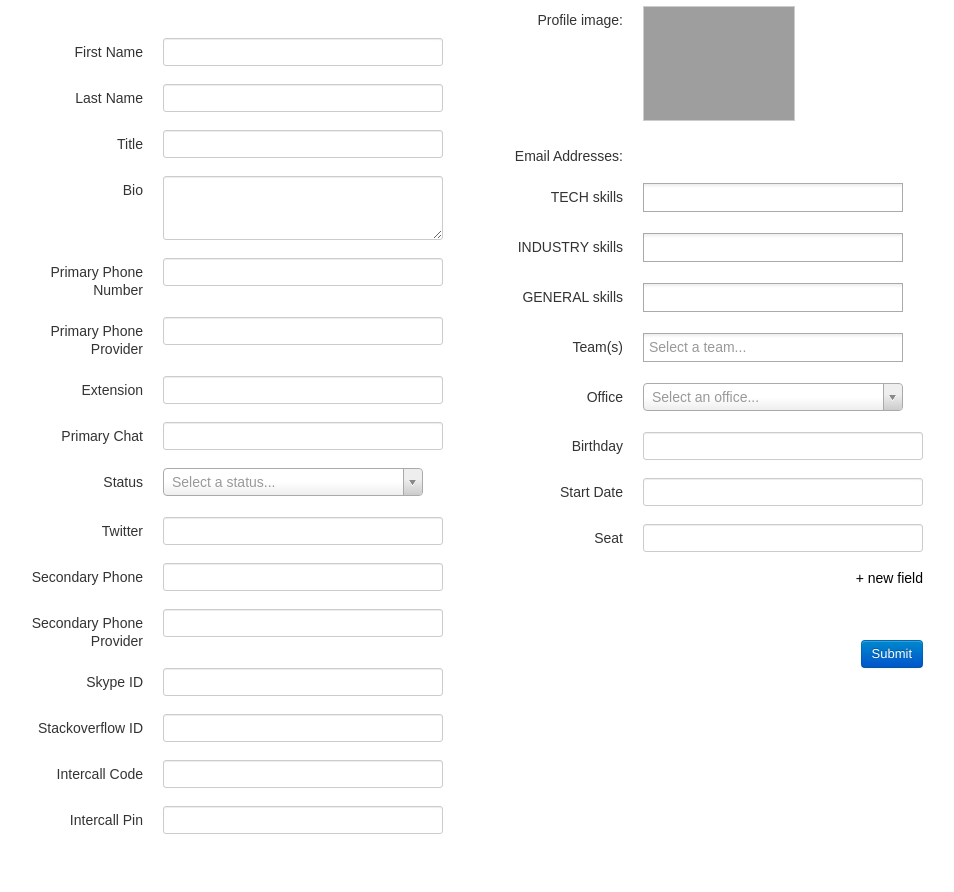
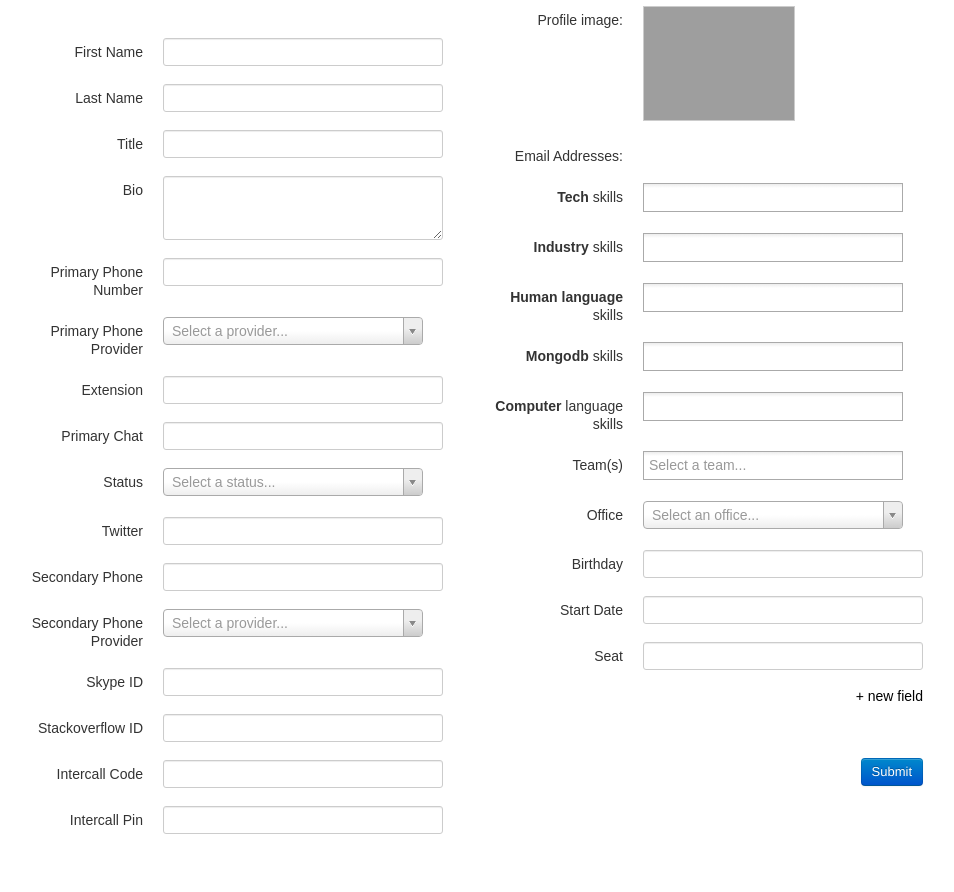
Before and after one commit to gianpaj/mongo-scripts, a Python web app: template www/templates/employees/employees/edit.html in a window 1280 px wide. Shown: the part 140-1032 px from the top of the page, without its empty margins (163-1117 px from the left). Run offline with Jinja, Linux system fonts and the light colour scheme; the template is opened without the code that fills it, so the values that code supplies are empty; some libraries are stand-ins or nearby versions; grey boxes are pictures that could not be loaded.

Commit message:
skill group add/remove

```diff
--- a/www/templates/employees/employees/edit.html
+++ b/www/templates/employees/employees/edit.html
@@ -74,7 +74,12 @@
 			<div class="control-group">
 				<label class="control-label">Primary Phone Provider</label>
 					<div class="controls">
-						<input type="text" class="input-xlarge" name="primary_phone_provider" value="{{ pp['employee']['primary_phone_provider'] }}" id="primary_phone_provider">
+						<select name="primary_phone_provider" class="input-xlarge" value="{{ pp['employee']['primary_phone_provider'] }}" id="primary_phone_provider">
+							<option></option>
+							{% for provider in ["AT&T", "Verizon", "T-Mobile","Virgin Mobile", "Sprint", "Google Voice"] %}
+								<option {% if provider == pp['employee']['primary_phone_provider'] %} SELECTED {% endif %} >{{ provider }}</option>
+							{% endfor %}
+						</select>
 					</div><!-- controls-->
 			</div><!-- control-group-->
 
@@ -121,7 +126,12 @@
 			<div class="control-group">
 				<label class="control-label">Secondary Phone Provider</label>
 					<div class="controls">
-						<input type="text" class="input-xlarge" name="secondary_phone_provider" value="{{ pp['employee']['secondary_phone_provider'] }}" id="secondary_phone_provider">
+						<select name="secondary_phone_provider" class="input-xlarge" value="{{ pp['employee']['primary_phone_provider'] }}" id="secondary_phone_provider">
+							<option></option>
+							{% for provider in ["AT&T", "Verizon", "T-Mobile","Virgin Mobile", "Sprint", "Google Voice"] %}
+								<option {% if provider == pp['employee']['secondary_phone_provider'] %} SELECTED {% endif %} >{{ provider }}</option>
+							{% endfor %}
+						</select>
 					</div><!-- controls-->
 			</div><!-- control-group-->
 
@@ -184,7 +194,7 @@
 			</div><!-- control-group-->
 
 			<div class="control-group">
-				<label class="control-label">TECH skills</label>
+				<label class="control-label"><b>Tech</b> skills</label>
 					<div class="controls">
 						<select multiple="multiple" name="skills_TECH" class="input-xlarge" value="{{ pp['employee']['skills'] }}" id="skills_TECH">
 							{% for skill in pp['skill_groups']['TECH'] %}
@@ -195,7 +205,7 @@
 			</div><!-- control-group -->
 
 			<div class="control-group">
-				<label class="control-label">INDUSTRY skills</label>
+				<label class="control-label"><b>Industry</b> skills</label>
 					<div class="controls">
 						<select multiple="multiple" name="skills_INDUSTRY" class="input-xlarge" value="{{ pp['employee']['skills'] }}" id="skills_INDUSTRY">
 							{% for skill in pp['skill_groups']['INDUSTRY'] %}
@@ -206,10 +216,32 @@
 			</div><!-- control-group -->
 
 			<div class="control-group">
-				<label class="control-label">GENERAL skills</label>
+				<label class="control-label"><b>Human language</b> skills</label>
 					<div class="controls">
-						<select multiple="multiple" name="skills_GENERAL" class="input-xlarge" value="{{ pp['employee']['skills'] }}" id="skills_GENERAL">
-							{% for skill in pp['skill_groups']['GENERAL'] %}
+						<select multiple="multiple" name="skills_HUMAN" class="input-xlarge" value="{{ pp['employee']['skills'] }}" id="skills_HUMAN">
+							{% for skill in pp['skill_groups']['HUMAN LANG'] %}
+								<option {% if skill['id'] in pp['employee']['skills'] %} SELECTED {% endif %} value="{{ skill['id'] }}">{{ skill['name'] }}</option>
+							{% endfor %}
+						</select>
+					</div><!-- controls -->
+
+			</div><!-- control-group -->
+			<div class="control-group">
+				<label class="control-label"><b>Mongodb</b> skills</label>
+					<div class="controls">
+						<select multiple="multiple" name="skills_MONGO" class="input-xlarge" value="{{ pp['employee']['skills'] }}" id="skills_MONGO">
+							{% for skill in pp['skill_groups']['MONGO'] %}
+								<option {% if skill['id'] in pp['employee']['skills'] %} SELECTED {% endif %} value="{{ skill['id'] }}">{{ skill['name'] }}</option>
+							{% endfor %}
+						</select>
+					</div><!-- controls -->
+
+			</div><!-- control-group -->
+			<div class="control-group">
+				<label class="control-label"><b>Computer</b> language skills</label>
+					<div class="controls">
+						<select multiple="multiple" name="skills_COMP" class="input-xlarge" value="{{ pp['employee']['skills'] }}" id="skills_COMP">
+							{% for skill in pp['skill_groups']['COMP LANG'] %}
 								<option {% if skill['id'] in pp['employee']['skills'] %} SELECTED {% endif %} value="{{ skill['id'] }}">{{ skill['name'] }}</option>
 							{% endfor %}
 						</select>
@@ -313,7 +345,17 @@
 		$('#managing_ids').select2();
 		$('#skills_TECH').select2();
 		$('#skills_INDUSTRY').select2();
-		$('#skills_GENERAL').select2();
+		$('#skills_HUMAN').select2();
+		$('#skills_MONGO').select2();
+ 		$('#skills_COMP').select2();
+    	$('#primary_phone_provider').select2({
+			allowClear: true,
+			placeholder: "Select a provider..."
+			});
+		$('#secondary_phone_provider').select2({
+			allowClear: true,
+			placeholder: "Select a provider..."
+			});
 		$('#team_ids').select2({
 			placeholder: "Select a team..."
 		});
--- a/www/templates/employees/skill_groups/show.html
+++ b/www/templates/employees/skill_groups/show.html
@@ -7,7 +7,7 @@
 <header class="page-header" style="height:120px;">
 	<div class="team-header-info">
 		<h1>Skill Group: <span class="name">{{ pp['skill_group']['name'] }}</span></h1>
-		{% if pp['current_user_role'] == "admin" %}<div class="team-edit"><a href="/skillgroups/{{ pp['skill_group']['_id'] }}/edit">(Edit)</a></div>{% endif %}
+		{% if pp['current_user_role'] == "admin" %}<div class="team-edit"><a href="/skillgroups/{{ pp['skill_group']['_id'] }}/edit">(Edit)</a></a>&nbsp;<form enctype="multipart/form-data" action="/skillgroups/{{ pp['skill_group']['_id'] }}/delete" method="post" style="display:inline-block;"><a id="delete" href="#" onclick="parentNode.submit()">(Delete)</a></form></div>{% endif %}
 </header>
 
 	<dl class="dl-horizontal">
```
Also changed, not shown: www/employees.py (+81 -12 lines), www/templates/employees/skill_groups/index.html (+6 -1 lines), www/templates/employees/skill_groups/new.html (added, +27 -0 lines).
